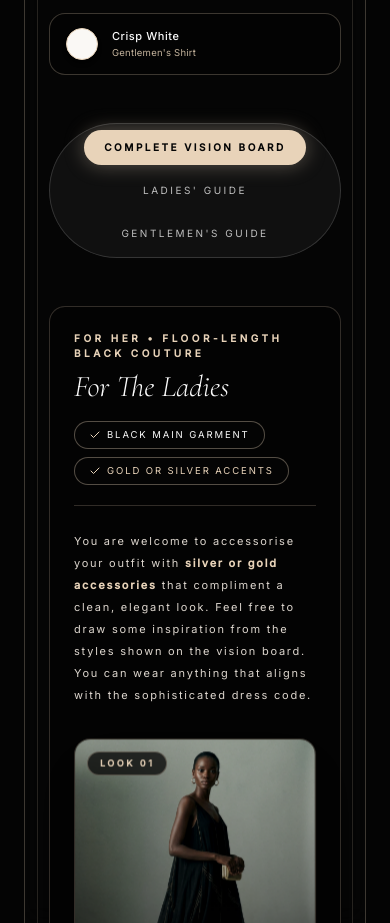
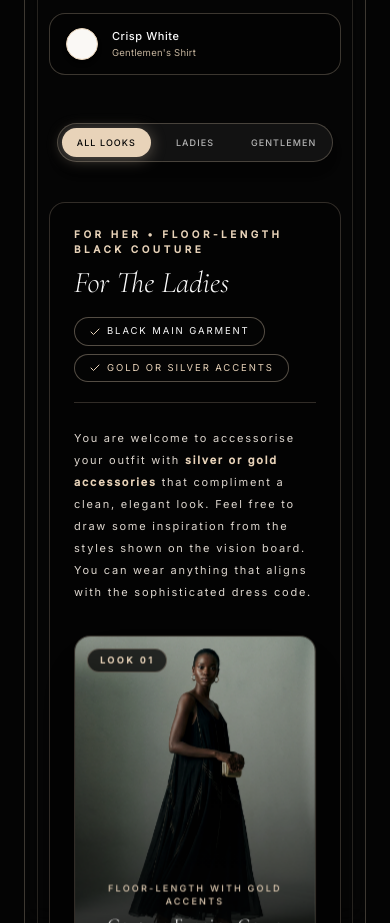
Before and after one commit to lloydmusiniwantini92-wq/Ndumiso-Sithandiwe, a React (Vite) app: page /details in a window 390 px wide. Shown: the part 3280-4203 px from the top of the page. Built offline with nearby package versions, Linux system fonts and the light colour scheme.

Commit message:
style: modernize dress code filter tabs into responsive single-line segmented control for mobile

```diff
--- a/src/components/DressCodeSection.tsx
+++ b/src/components/DressCodeSection.tsx
@@ -172,29 +172,33 @@ export const DressCodeSection: React.FC = () => {
           </div>
         </div>
 
-        {/* Filter Tabs */}
-        <div className="flex justify-center mb-12 relative z-10">
-          <div className="inline-flex flex-wrap justify-center items-center gap-2 bg-paper/5 border border-paper/15 p-1.5 rounded-full backdrop-blur-md">
+        {/* Filter Tabs - Responsive Segmented Control */}
+        <div className="flex justify-center mb-10 sm:mb-12 relative z-10 px-2 sm:px-0">
+          <div className="w-full max-w-sm sm:max-w-xl grid grid-cols-3 p-1 sm:p-1.5 bg-[#141414]/90 sm:bg-paper/5 border border-[#E8D3B9]/25 sm:border-paper/15 rounded-full backdrop-blur-md shadow-lg">
             {(
               [
-                { id: 'all', label: 'Complete Vision Board' },
-                { id: 'ladies', label: "Ladies' Guide" },
-                { id: 'gentlemen', label: "Gentlemen's Guide" },
+                { id: 'all', shortLabel: 'All Looks', fullLabel: 'Complete Vision Board' },
+                { id: 'ladies', shortLabel: 'Ladies', fullLabel: "Ladies' Guide" },
+                { id: 'gentlemen', shortLabel: 'Gentlemen', fullLabel: "Gentlemen's Guide" },
               ] as const
-            ).map((tab) => (
+            ).map((tab) => {
+              const isActive = activeTab === tab.id;
+              return (
                 <button
                   key={tab.id}
                   type="button"
                   onClick={() => setActiveTab(tab.id)}
-                className={`px-5 py-2.5 font-sans text-[10px] uppercase tracking-[0.25em] rounded-full transition-all duration-300 cursor-pointer ${
-                  activeTab === tab.id
-                    ? 'bg-[#E8D3B9] text-ink font-bold shadow-[0_0_20px_rgba(232,211,185,0.35)]'
-                    : 'text-paper/75 hover:text-paper'
+                  className={`py-2 sm:py-2.5 px-1 sm:px-5 font-sans text-[9px] sm:text-[10px] uppercase tracking-[0.12em] sm:tracking-[0.25em] rounded-full transition-all duration-300 cursor-pointer text-center flex items-center justify-center font-medium ${
+                    isActive
+                      ? 'bg-[#E8D3B9] text-ink font-bold shadow-[0_2px_15px_rgba(232,211,185,0.35)]'
+                      : 'text-paper/70 hover:text-paper hover:bg-paper/5'
                   }`}
                 >
-                {tab.label}
+                  <span className="sm:hidden whitespace-nowrap">{tab.shortLabel}</span>
+                  <span className="hidden sm:inline whitespace-nowrap">{tab.fullLabel}</span>
                 </button>
-            ))}
+              );
+            })}
           </div>
         </div>
 
```
Lines whose indentation alone changed are shown as unchanged.
